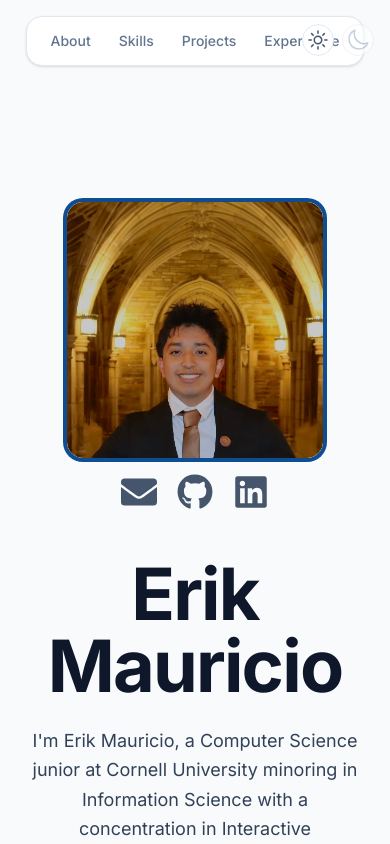
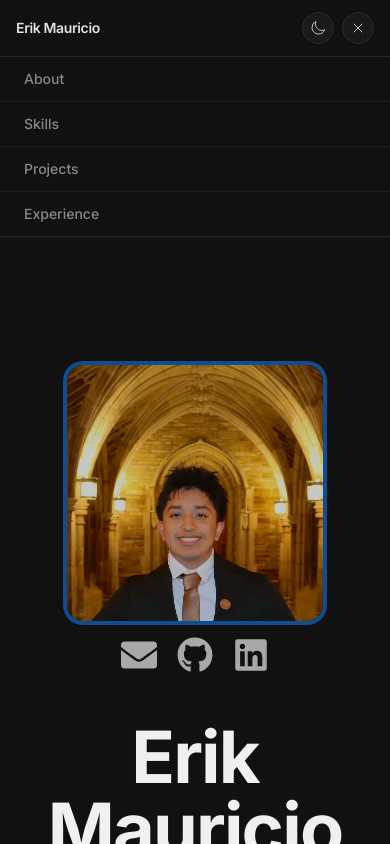
Before and after one commit to erik-mauricio/portfolio-website, a Next.js app: page / in a window 390 px wide. Both pictures are taken after a click on the button 358 px from the left and 40 px from the top of the page. Shown: the top 844 px of the page. Built offline with nearby package versions, Linux system fonts and the light colour scheme.

Commit message:
hamburger menu

```diff
--- a/src/app/page.tsx
+++ b/src/app/page.tsx
@@ -1,5 +1,6 @@
 "use client";
 import Image from "next/image";
+import { useState } from "react";
 import { FaEnvelope, FaGithub, FaLinkedin } from "react-icons/fa";
 
 import Card from "./component-library/Card";
@@ -9,6 +10,7 @@ import { useTheme } from "./context/ThemeContext";
 
 export default function Home() {
   const { theme, toggleTheme } = useTheme();
+  const [menuOpen, setMenuOpen] = useState(false);
 
   const languages = [
     "Python",
@@ -198,7 +200,7 @@ export default function Home() {
   return (
     <>
       <div
-        className={`sticky top-0 z-50 flex justify-center px-4 pt-4 pb-2 transition-colors ${isLight ? "bg-slate-50" : "bg-[#111111]"}`}
+        className={`sticky top-0 z-50 hidden md:flex justify-center px-4 pt-4 pb-2 transition-colors ${isLight ? "bg-slate-50" : "bg-[#111111]"}`}
       >
         <nav
           aria-label="Main navigation"
@@ -213,29 +215,17 @@ export default function Home() {
               {label}
             </a>
           ))}
-
         </nav>
       </div>
 
-      <div className="fixed top-6 right-4 z-50 flex items-center gap-2">
+      <div className="fixed top-6 right-4 z-50 hidden md:flex items-center gap-2">
         <button
           onClick={toggleTheme}
           aria-label="Switch to dark mode"
           className={`w-8 h-8 flex items-center justify-center rounded-full border transition-colors ${isLight ? "border-slate-200 bg-white text-slate-600 hover:bg-slate-100" : "border-[#2a2a2a] bg-[#1a1a1a] text-[#666666] opacity-50 hover:opacity-100"}`}
         >
-          <svg
-            xmlns="http://www.w3.org/2000/svg"
-            fill="none"
-            viewBox="0 0 24 24"
-            strokeWidth="1.5"
-            stroke="currentColor"
-            className="size-6"
-          >
-            <path
-              strokeLinecap="round"
-              strokeLinejoin="round"
-              d="M12 3v2.25m6.364.386-1.591 1.591M21 12h-2.25m-.386 6.364-1.591-1.591M12 18.75V21m-4.773-4.227-1.591 1.591M5.25 12H3m4.227-4.773L5.636 5.636M15.75 12a3.75 3.75 0 1 1-7.5 0 3.75 3.75 0 0 1 7.5 0Z"
-            />
+          <svg xmlns="http://www.w3.org/2000/svg" fill="none" viewBox="0 0 24 24" strokeWidth="1.5" stroke="currentColor" className="size-6">
+            <path strokeLinecap="round" strokeLinejoin="round" d="M12 3v2.25m6.364.386-1.591 1.591M21 12h-2.25m-.386 6.364-1.591-1.591M12 18.75V21m-4.773-4.227-1.591 1.591M5.25 12H3m4.227-4.773L5.636 5.636M15.75 12a3.75 3.75 0 1 1-7.5 0 3.75 3.75 0 0 1 7.5 0Z" />
           </svg>
         </button>
         <button
@@ -243,21 +233,65 @@ export default function Home() {
           aria-label="Switch to light mode"
           className={`w-8 h-8 flex items-center justify-center rounded-full border transition-colors ${!isLight ? "border-[#2a2a2a] bg-[#1a1a1a] text-[#c4c4c4] hover:bg-[#252525]" : "border-slate-200 bg-white text-slate-400 opacity-50 hover:opacity-100"}`}
         >
-          <svg
-            xmlns="http://www.w3.org/2000/svg"
-            fill="none"
-            viewBox="0 0 24 24"
-            strokeWidth="1.5"
-            stroke="currentColor"
-            className="size-6"
-          >
-            <path
-              strokeLinecap="round"
-              strokeLinejoin="round"
-              d="M21.752 15.002A9.72 9.72 0 0 1 18 15.75c-5.385 0-9.75-4.365-9.75-9.75 0-1.33.266-2.597.748-3.752A9.753 9.753 0 0 0 3 11.25C3 16.635 7.365 21 12.75 21a9.753 9.753 0 0 0 9.002-5.998Z"
-            />
+          <svg xmlns="http://www.w3.org/2000/svg" fill="none" viewBox="0 0 24 24" strokeWidth="1.5" stroke="currentColor" className="size-6">
+            <path strokeLinecap="round" strokeLinejoin="round" d="M21.752 15.002A9.72 9.72 0 0 1 18 15.75c-5.385 0-9.75-4.365-9.75-9.75 0-1.33.266-2.597.748-3.752A9.753 9.753 0 0 0 3 11.25C3 16.635 7.365 21 12.75 21a9.753 9.753 0 0 0 9.002-5.998Z" />
           </svg>
         </button>
+      </div>
+
+
+      <div className={`sticky top-0 z-50 md:hidden transition-colors ${isLight ? "bg-slate-50" : "bg-[#111111]"}`}>
+        <div className={`flex items-center justify-between px-4 py-3 border-b ${isLight ? "border-slate-200" : "border-[#2a2a2a]"}`}>
+          <span className={`text-sm font-semibold tracking-tight ${isLight ? "text-slate-800" : "text-[#e2e2e2]"}`}>
+            Erik Mauricio
+          </span>
+          <div className="flex items-center gap-2">
+            <button
+              onClick={toggleTheme}
+              aria-label="Toggle theme"
+              className={`w-8 h-8 flex items-center justify-center rounded-full border transition-colors ${isLight ? "border-slate-200 bg-white text-slate-600" : "border-[#2a2a2a] bg-[#1a1a1a] text-[#c4c4c4]"}`}
+            >
+              {isLight ? (
+                <svg xmlns="http://www.w3.org/2000/svg" fill="none" viewBox="0 0 24 24" strokeWidth="1.5" stroke="currentColor" className="size-4">
+                  <path strokeLinecap="round" strokeLinejoin="round" d="M12 3v2.25m6.364.386-1.591 1.591M21 12h-2.25m-.386 6.364-1.591-1.591M12 18.75V21m-4.773-4.227-1.591 1.591M5.25 12H3m4.227-4.773L5.636 5.636M15.75 12a3.75 3.75 0 1 1-7.5 0 3.75 3.75 0 0 1 7.5 0Z" />
+                </svg>
+              ) : (
+                <svg xmlns="http://www.w3.org/2000/svg" fill="none" viewBox="0 0 24 24" strokeWidth="1.5" stroke="currentColor" className="size-4">
+                  <path strokeLinecap="round" strokeLinejoin="round" d="M21.752 15.002A9.72 9.72 0 0 1 18 15.75c-5.385 0-9.75-4.365-9.75-9.75 0-1.33.266-2.597.748-3.752A9.753 9.753 0 0 0 3 11.25C3 16.635 7.365 21 12.75 21a9.753 9.753 0 0 0 9.002-5.998Z" />
+                </svg>
+              )}
+            </button>
+            <button
+              onClick={() => setMenuOpen((o) => !o)}
+              aria-label="Toggle menu"
+              className={`w-8 h-8 flex items-center justify-center rounded-full border transition-colors ${isLight ? "border-slate-200 bg-white text-slate-600" : "border-[#2a2a2a] bg-[#1a1a1a] text-[#c4c4c4]"}`}
+            >
+              {menuOpen ? (
+                <svg xmlns="http://www.w3.org/2000/svg" fill="none" viewBox="0 0 24 24" strokeWidth="1.5" stroke="currentColor" className="size-4">
+                  <path strokeLinecap="round" strokeLinejoin="round" d="M6 18 18 6M6 6l12 12" />
+                </svg>
+              ) : (
+                <svg xmlns="http://www.w3.org/2000/svg" fill="none" viewBox="0 0 24 24" strokeWidth="1.5" stroke="currentColor" className="size-4">
+                  <path strokeLinecap="round" strokeLinejoin="round" d="M3.75 6.75h16.5M3.75 12h16.5m-16.5 5.25h16.5" />
+                </svg>
+              )}
+            </button>
+          </div>
+        </div>
+        {menuOpen && (
+          <nav aria-label="Mobile navigation" className={`flex flex-col border-b ${isLight ? "border-slate-200 bg-slate-50" : "border-[#2a2a2a] bg-[#111111]"}`}>
+            {["About", "Skills", "Projects", "Experience"].map((label) => (
+              <a
+                key={label}
+                href={`#${label.toLowerCase()}`}
+                onClick={() => setMenuOpen(false)}
+                className={`px-6 py-3 text-sm font-medium border-b last:border-0 transition-colors ${isLight ? "border-slate-100 text-slate-600 hover:bg-slate-100" : "border-[#1e1e1e] text-[#888888] hover:bg-[#1a1a1a] hover:text-[#e0e0e0]"}`}
+              >
+                {label}
+              </a>
+            ))}
+          </nav>
+        )}
       </div>
 
       <section
```
